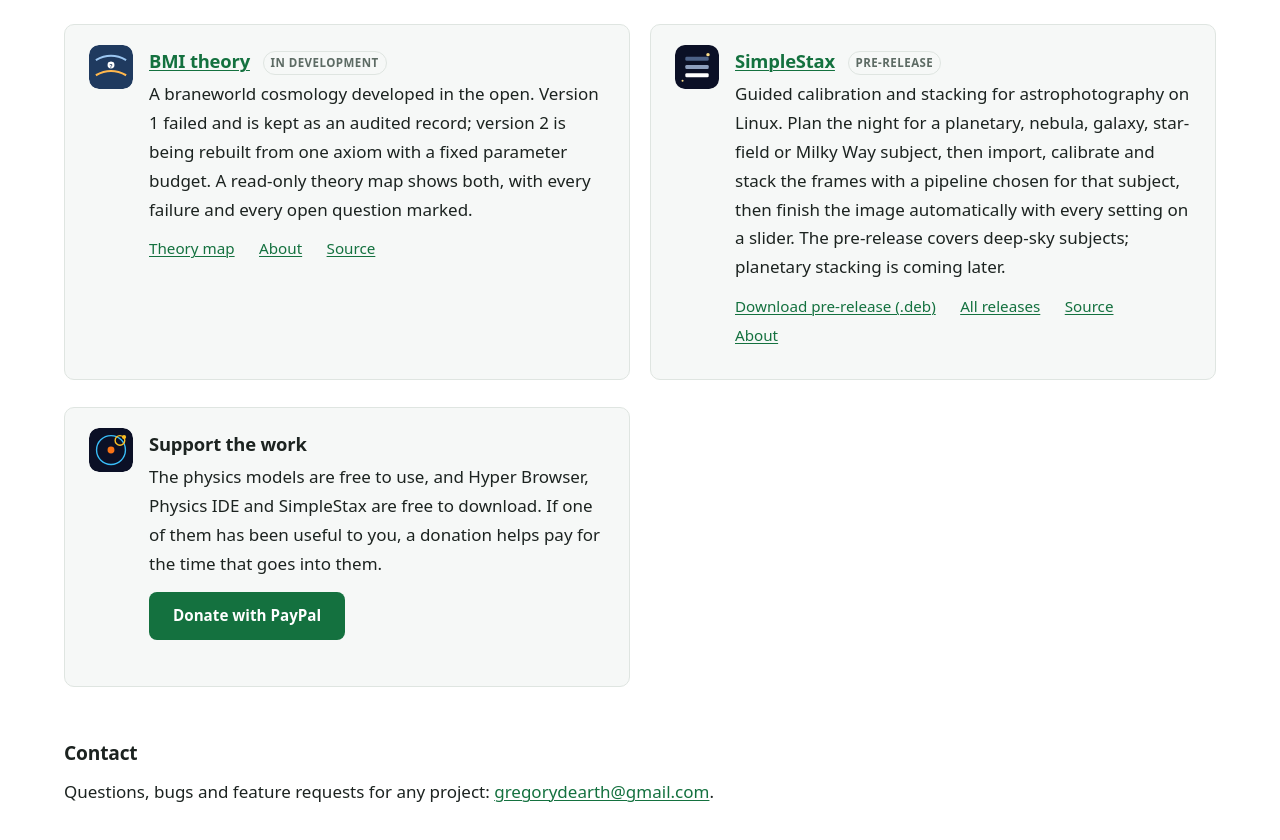
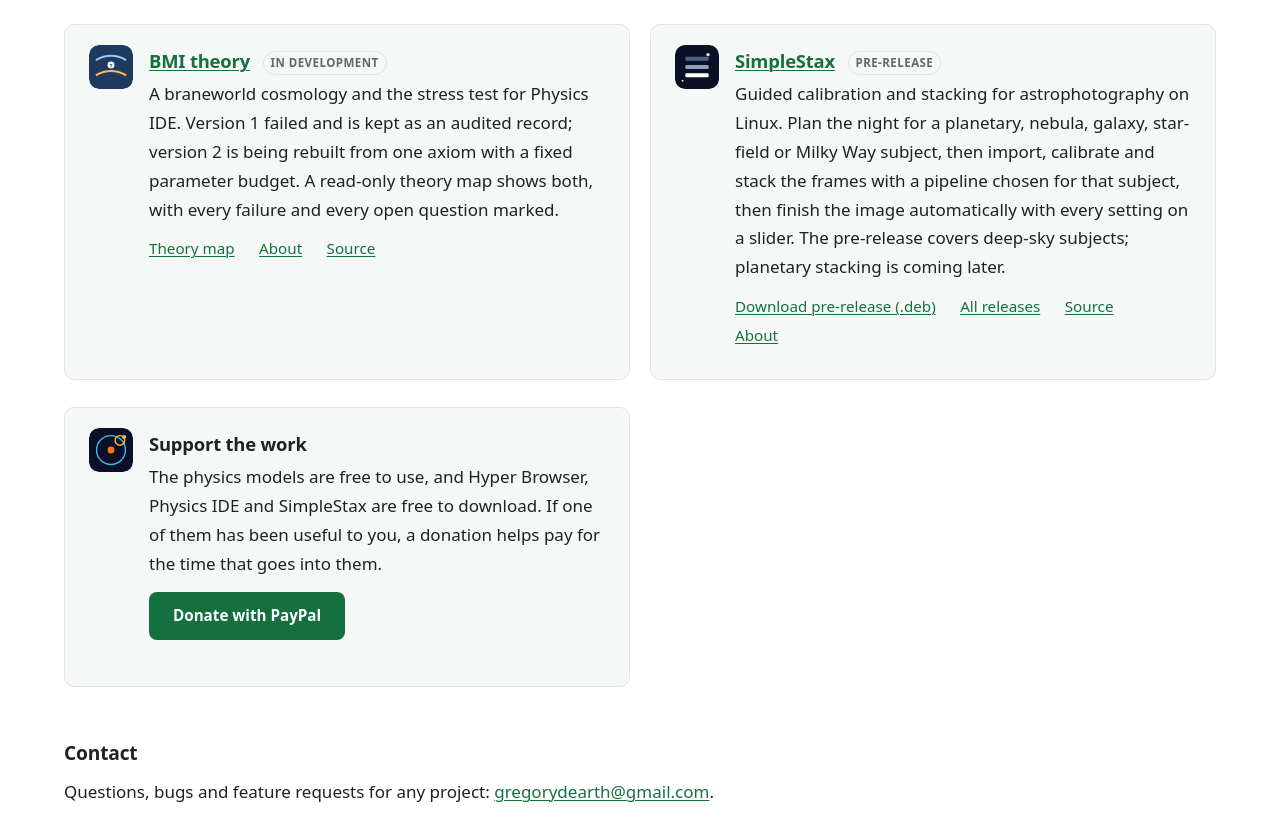
Before and after one commit to GPD-Research/GPD-Research.github.io, a plain HTML site: page index.html in a window 1280 px wide. Shown: the part 955-1795 px from the top of the page. Drawn offline with Linux system fonts and the light colour scheme.

Commit message:
BMI page: BMI as a stress test for AI-assisted physics and Physics IDE
Co-Authored-By: Devin AI <158243242+devin-ai-integration[bot]@users.noreply.github.com>

```diff
--- a/index.html
+++ b/index.html
@@ -105,9 +105,9 @@
             <div>
                 <h2><a href="bmi.html">BMI theory</a> <span class="status">In development</span></h2>
                 <p>
-                    A braneworld cosmology developed in the open. Version 1 failed and is kept as an audited
-                    record; version 2 is being rebuilt from one axiom with a fixed parameter budget. A read-only
-                    theory map shows both, with every failure and every open question marked.
+                    A braneworld cosmology and the stress test for Physics IDE. Version 1 failed and is kept as an
+                    audited record; version 2 is being rebuilt from one axiom with a fixed parameter budget. A
+                    read-only theory map shows both, with every failure and every open question marked.
                 </p>
                 <p class="links">
                     <a href="/BMI-Synthesis-Lab/viewer/">Theory map</a>
```
Also changed, not shown: bmi.html (+4 -1 lines).
